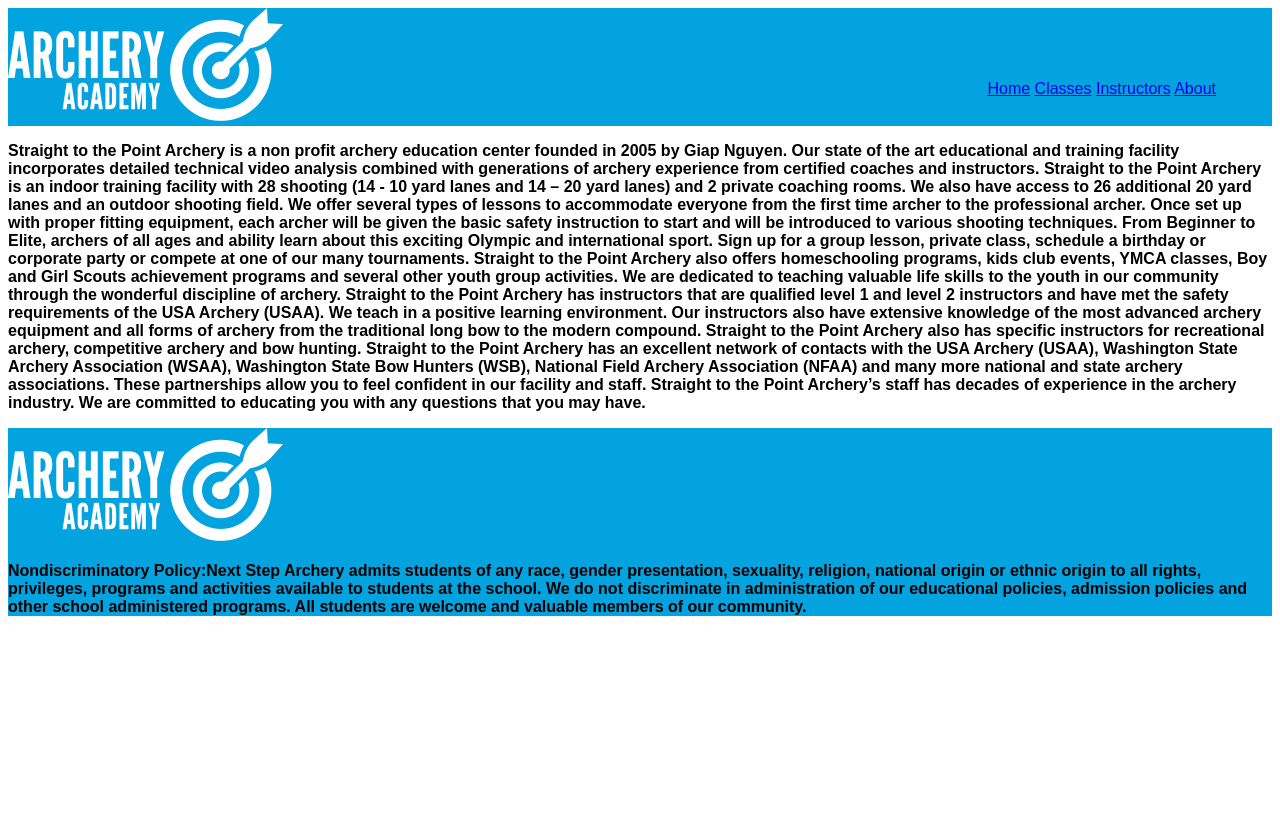
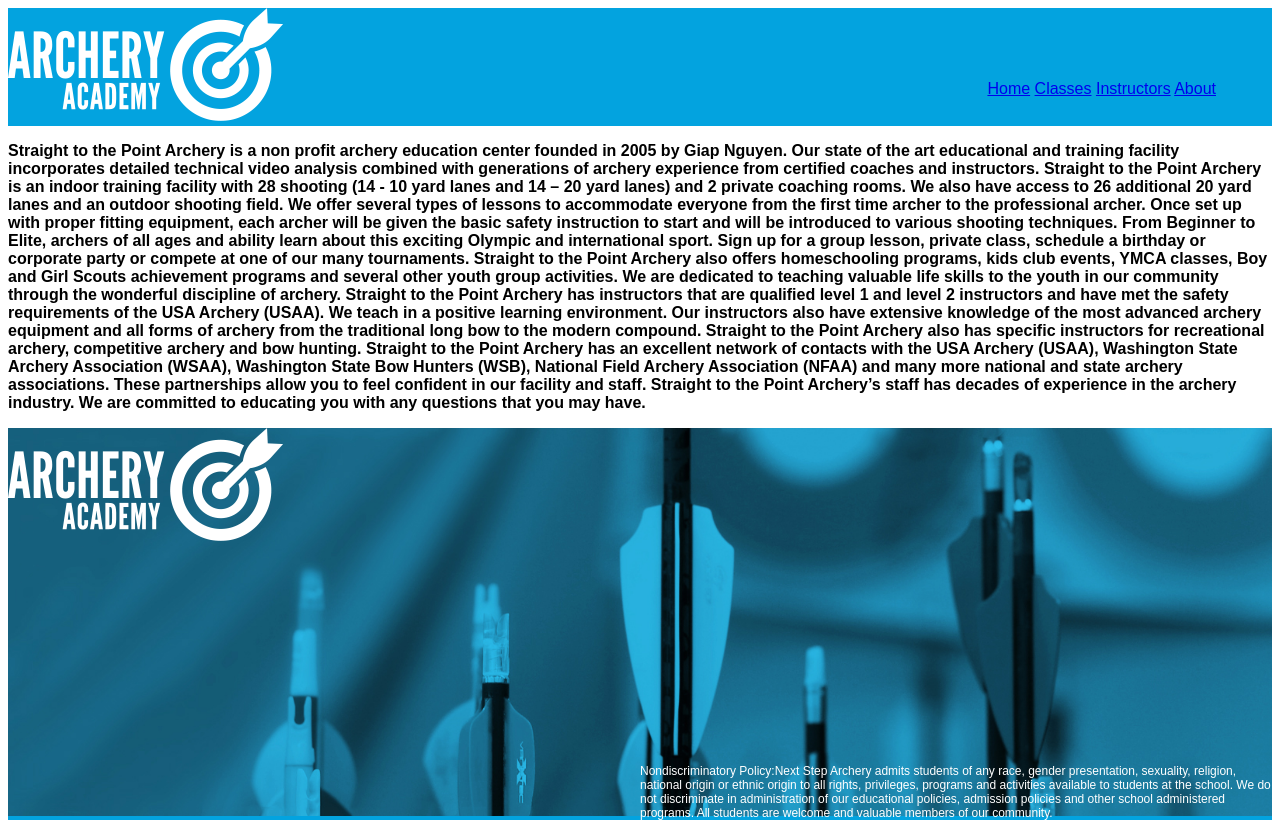
Before and after one commit to pcstanton/straight-to-the-point, a plain HTML site: page about.html in a window 1280 px wide. Before the commit the page ends 800 px from the top, so only its background shows below. Drawn offline with Linux system fonts and the light colour scheme.

Commit message:
fixed footer

```diff
--- a/about.html
+++ b/about.html
@@ -30,20 +30,21 @@
 Straight to the Point Archery’s staff has decades of experience in the archery industry. We are committed to educating you with any questions that you may have.
 
       </p>
+  <!--
       <footer>
           <img src="images/archeryAcademy-logo-white.png"  alt="Logo">
           <p>Nondiscriminatory Policy:Next Step Archery admits students of any race, gender presentation, sexuality, religion, national origin or ethnic origin to all rights, privileges, programs and activities available to students at the school. We do not discriminate in administration of our educational policies, admission policies and other school administered programs. All students are welcome and valuable members of our community.</p>
       </footer>
+-->
 
-<!--
 
     <div class="footer">
       <footer>
-        <img src="images/footerimage.jpg"  class="footerimage" alt="Footer Image">
+        <img src="images/footerImage.jpg"  class="footerimage" alt="Footer Image">
         <div class="inner"><img src="images/archeryAcademy-logo-white.png" alt="footerlogo"></div>
         <div class="policy">Nondiscriminatory Policy:Next Step Archery admits students of any race, gender presentation, sexuality, religion, national origin or ethnic origin to all rights, privileges, programs and activities available to students at the school. We do not discriminate in administration of our educational policies, admission policies and other school administered programs. All students are welcome and valuable members of our community.</div>
       </footer>
--->
+
 
   </body>
 </html>
```
Also changed, not shown: classes.html (+5 -3 lines), instructors.html (+4 -3 lines).
